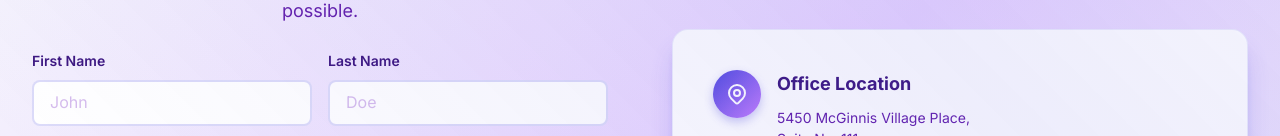
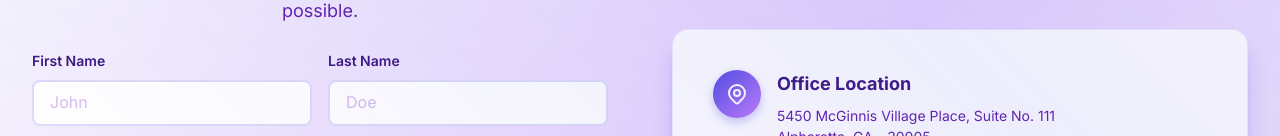
Before and after one commit to karthi0348/videometrics-ui, a Next.js app: page /contact in a window 1280 px wide. Shown: the part 664-800 px from the top of the page. Built offline with nearby package versions, Linux system fonts and the light colour scheme.

Commit message:
contact css

```diff
--- a/src/app/contact/components/ContactFormSection.tsx
+++ b/src/app/contact/components/ContactFormSection.tsx
@@ -1,11 +1,9 @@
 import React from "react";
-import '@/app/globals.css'
+import "@/app/globals.css";
 import "../styles/ContactFormSection.css";
 
-
-
 interface ContactInfo {
-  type: 'location' | 'email' | 'phone';
+  type: "location" | "email" | "phone";
   title: string;
   details: string | string[];
 }
@@ -17,17 +15,20 @@ interface ContactFormSectionProps {
 
 const defaultContactInfo: ContactInfo[] = [
   {
-    type: 'location',
-    title: 'Office Location',
-    details: ['5450 McGinnis Village Place,', 'Suite No. 111', 'Alpharetta, GA - 30005']
+    type: "location",
+    title: "Office Location",
+    details: [
+      "5450 McGinnis Village Place,",
+      "Suite No. 111",
+      "Alpharetta, GA - 30005",
+    ],
   },
 ];
 
 export default function ContactFormSection({
   apiEndpoint = "/api/contact",
-  contactInfo = defaultContactInfo
+  contactInfo = defaultContactInfo,
 }: ContactFormSectionProps) {
-
   return (
     <section className="section contact-form-section">
       <div className="contact-container">
@@ -36,7 +37,8 @@ export default function ContactFormSection({
           <div className="form-wrapper">
             <h2 className="form-title">Send Us a Message</h2>
             <p className="form-description">
-              Fill out the form below and we will get back to you as soon as possible.
+              Fill out the form below and we will get back to you as soon as
+              possible.
             </p>
 
             <form action={apiEndpoint} method="POST" className="contact-form">
@@ -130,10 +132,7 @@ export default function ContactFormSection({
               </div>
 
               {/* Submit Button */}
-              <button
-                type="submit"
-                className="form-submit-btn"
-              >
+              <button type="submit" className="form-submit-btn">
                 Send Message
               </button>
             </form>
@@ -147,19 +146,41 @@ export default function ContactFormSection({
             </p>
 
             <div className="info-card">
-              {contactInfo.filter(info => info.type === 'location').map((info, index) => (
+              {contactInfo
+                .filter((info) => info.type === "location")
+                .map((info, index) => (
                   <div key={index} className="info-item">
                     <div className="info-icon">
-                    <svg className="icon" fill="none" stroke="currentColor" viewBox="0 0 24 24">
-                      <path strokeLinecap="round" strokeLinejoin="round" strokeWidth={2} d="M17.657 16.657L13.414 20.9a1.998 1.998 0 01-2.827 0l-4.244-4.243a8 8 0 1111.314 0z" />
-                      <path strokeLinecap="round" strokeLinejoin="round" strokeWidth={2} d="M15 11a3 3 0 11-6 0 3 3 0 016 0z" />
+                      <svg
+                        className="icon"
+                        fill="none"
+                        stroke="currentColor"
+                        viewBox="0 0 24 24"
+                      >
+                        <path
+                          strokeLinecap="round"
+                          strokeLinejoin="round"
+                          strokeWidth={2}
+                          d="M17.657 16.657L13.414 20.9a1.998 1.998 0 01-2.827 0l-4.244-4.243a8 8 0 1111.314 0z"
+                        />
+                        <path
+                          strokeLinecap="round"
+                          strokeLinejoin="round"
+                          strokeWidth={2}
+                          d="M15 11a3 3 0 11-6 0 3 3 0 016 0z"
+                        />
                       </svg>
                     </div>
                     <div className="info-content">
                       <h3 className="info-item-title">{info.title}</h3>
                       <div className="info-details">
                         {Array.isArray(info.details) ? (
-                        info.details.map((line, i) => <p key={i}>{line}</p>)
+                          <>
+                            <p>{info.details.slice(0, 2).join(" ")}</p>
+                            {info.details.length > 2 && (
+                              <p>{info.details.slice(2).join(" ")}</p>
+                            )}
+                          </>
                         ) : (
                           <p>{info.details}</p>
                         )}
--- a/src/app/contact/styles/ContactFormSection.css
+++ b/src/app/contact/styles/ContactFormSection.css
@@ -225,6 +225,10 @@
   display: flex;
   align-items: flex-start;
   gap: 1rem;
+   font-size: 0.875rem;
+  color: var(--text-secondary);
+  line-height: 1.5;
+  font-family: var(--font-primary);
 }
 
 .info-icon {
@@ -257,12 +261,6 @@
   font-family: var(--font-primary);
 }
 
-.info-details {
-  font-size: 0.875rem;
-  color: var(--text-secondary);
-  line-height: 1.5;
-  font-family: var(--font-primary);
-}
 
 .detail-line-spacing {
   margin-top: 0.25rem;
```
Lines whose indentation alone changed are shown as unchanged.
